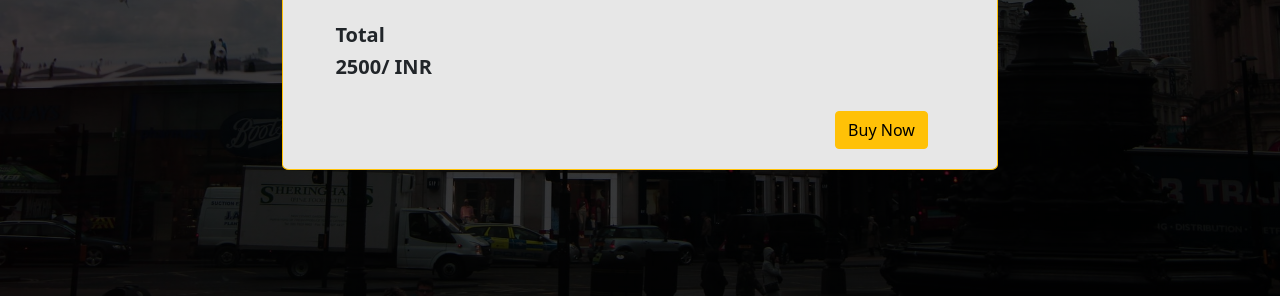
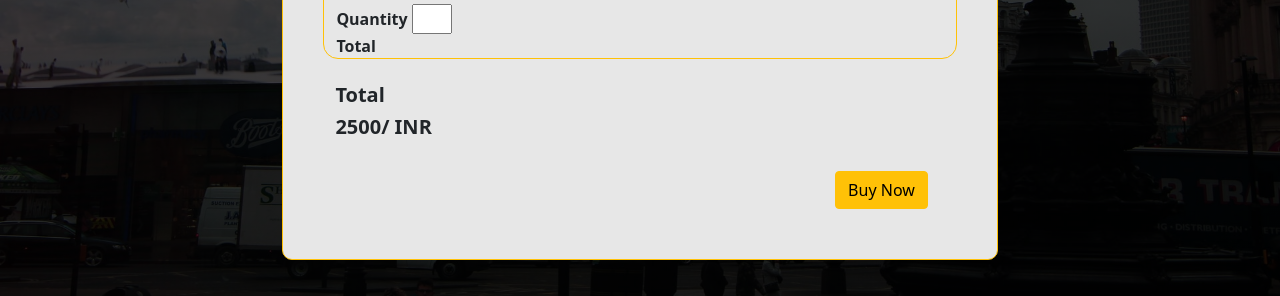
Before and after one commit to shivankit1210/Advertising-website, a plain HTML site: page cart.html in a window 1280 px wide. Shown: the part 504-800 px from the top of the page. Drawn offline with nearby package versions, Linux system fonts and the light colour scheme; a web font is replaced by a local one.

Commit message:
Add files via upload

```diff
--- a/style.css
+++ b/style.css
@@ -252,9 +252,10 @@ form{
 /* Style for cart */
 
 .cart-box-out{
-padding: 20px;
+padding: 50px;
 border: 2px solid #FFD700;
-border-radius: 1%;
+border-radius: 10px;
+margin: 30px;
 }
 
 .input-box{
```
